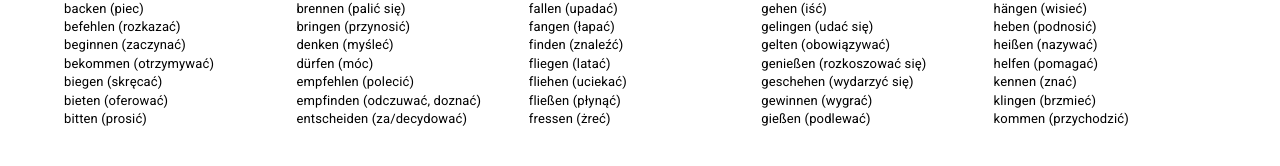
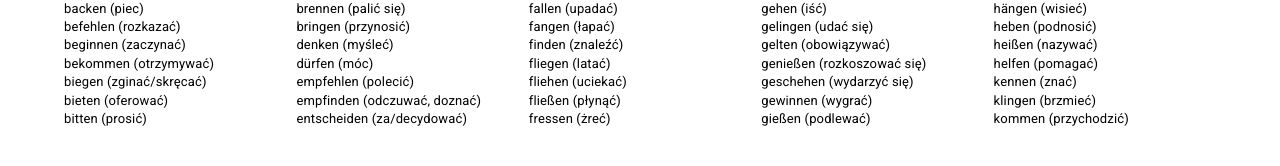
Before and after one commit to pbartkowiak-dev/past_participle, a React (Create React App) app: page / in a window 1280 px wide. Shown: the part 248-414 px from the top of the page. Built offline with nearby package versions, Linux system fonts and the light colour scheme.

Commit message:
Update verb translation

```diff
--- a/src/data/verbs.js
+++ b/src/data/verbs.js
@@ -37,7 +37,7 @@ export const verbs = [{
 	infinitiv: "biegen",
 	imperfekt: "bog",
 	partizip_ii: "gebogen",
-	translation_pol: "skręcać",
+	translation_pol: "zginać/skręcać",
 }, {
 	infinitiv: "bieten",
 	imperfekt: "bot",
```
